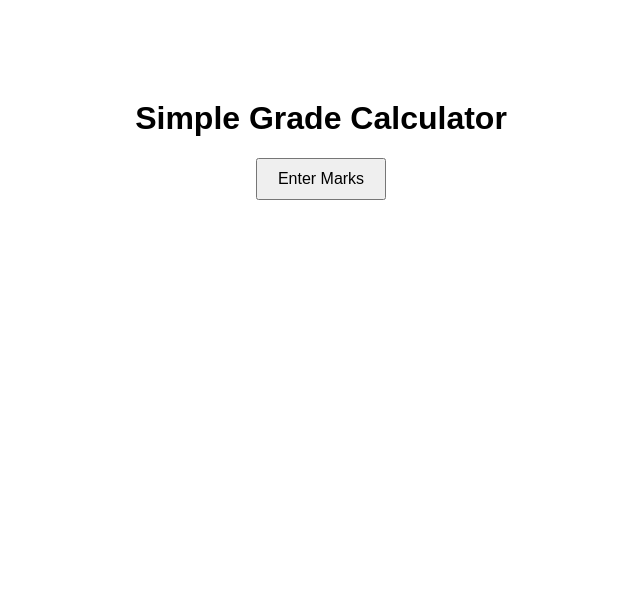
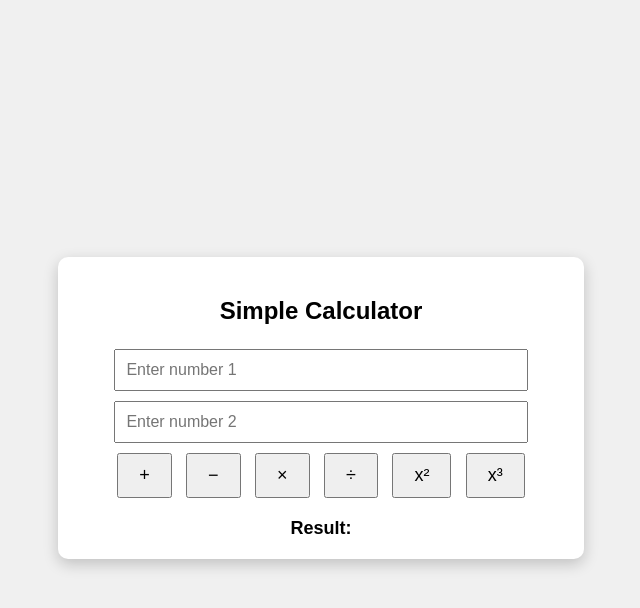
Before and after one commit to Ashton-Benoy/grade-calculator, a plain HTML site: page index.html in a window 1280 px wide. Shown: the whole page, without its empty margins (319-959 px from the left). Drawn offline with Linux system fonts and the light colour scheme; files that its build step writes are made by us from their sources; files whose address does not match are found by name.

Commit message:
Add files via upload

```diff
--- a/index.html
+++ b/index.html
@@ -2,12 +2,27 @@
 <html lang="en">
 <head>
   <meta charset="UTF-8">
-  <title>Grade Calculator</title>
+  <title>Simple Calculator</title>
   <link rel="stylesheet" href="css/style.css">
 </head>
 <body>
-  <h1>Simple Grade Calculator</h1>
-  <button onclick="calculateGrade()">Enter Marks</button>
+
+  <div class="calculator">
+    <h2>Simple Calculator</h2>
+    <input type="number" id="num1" placeholder="Enter number 1">
+    <input type="number" id="num2" placeholder="Enter number 2">
+
+    <div class="buttons">
+      <button onclick="calculate('add')">+</button>
+      <button onclick="calculate('subtract')">−</button>
+      <button onclick="calculate('multiply')">×</button>
+      <button onclick="calculate('divide')">÷</button>
+      <button onclick="square()">x²</button>
+      <button onclick="cube()">x³</button>
+    </div>
+
+    <div id="result">Result: </div>
+  </div>
 
   <script src="js/script.js"></script>
 </body>
--- a/script.js
+++ b/script.js
@@ -1,31 +1,48 @@
-function calculateGrade() {
-  let subject1 = parseFloat(prompt("Enter marks for Subject 1:"));
-  let subject2 = parseFloat(prompt("Enter marks for Subject 2:"));
-  let subject3 = parseFloat(prompt("Enter marks for Subject 3:"));
-  let subject4 = parseFloat(prompt("Enter marks for Subject 4:"));
-  let subject5 = parseFloat(prompt("Enter marks for Subject 5:"));
+function calculate(operation) {
+  let num1 = parseFloat(document.getElementById("num1").value);
+  let num2 = parseFloat(document.getElementById("num2").value);
+  let result;
 
-  let total = subject1 + subject2 + subject3 + subject4 + subject5;
-  let average = total / 5;
-
-  let grade;
-  if (average >= 90) {
-    grade = "A+";
-  } else if (average >= 80) {
-    grade = "A";
-  } else if (average >= 70) {
-    grade = "B";
-  } else if (average >= 60) {
-    grade = "C";
-  } else if (average >= 50) {
-    grade = "D";
+  if (isNaN(num1) || isNaN(num2)) {
+    result = "Please enter both numbers.";
   } else {
-    grade = "F";
+    switch (operation) {
+      case "add":
+        result = num1 + num2;
+        break;
+      case "subtract":
+        result = num1 - num2;
+        break;
+      case "multiply":
+        result = num1 * num2;
+        break;
+      case "divide":
+        if (num2 === 0) {
+          result = "Cannot divide by zero.";
+        } else {
+          result = num1 / num2;
+        }
+        break;
+    }
   }
 
-  alert(
-    "Total Marks: " + total +
-    "\nAverage Marks: " + average.toFixed(2) +
-    "\nGrade: " + grade
-  );
+  document.getElementById("result").innerText = "Result: " + result;
 }
+
+function square() {
+  let num = parseFloat(document.getElementById("num1").value);
+  if (isNaN(num)) {
+    document.getElementById("result").innerText = "Enter a number in box 1.";
+  } else {
+    document.getElementById("result").innerText = "Result: " + (num * num);
+  }
+}
+
+function cube() {
+  let num = parseFloat(document.getElementById("num1").value);
+  if (isNaN(num)) {
+    document.getElementById("result").innerText = "Enter a number in box 1.";
+  } else {
+    document.getElementById("result").innerText = "Result: " + (num * num * num);
+  }
+}
--- a/style.css
+++ b/style.css
@@ -1,11 +1,36 @@
 body {
   font-family: Arial, sans-serif;
-  text-align: center;
-  margin-top: 100px;
+  background-color: #f0f0f0;
+  display: flex;
+  height: 100vh;
+  align-items: center;
+  justify-content: center;
 }
 
-button {
+.calculator {
+  background: white;
+  padding: 20px;
+  border-radius: 10px;
+  box-shadow: 0 5px 15px rgba(0,0,0,0.2);
+  text-align: center;
+}
+
+.calculator input {
+  margin: 5px;
+  padding: 10px;
+  width: 80%;
+  font-size: 16px;
+}
+
+.buttons button {
+  margin: 5px;
   padding: 10px 20px;
-  font-size: 16px;
+  font-size: 18px;
   cursor: pointer;
 }
+
+#result {
+  margin-top: 15px;
+  font-weight: bold;
+  font-size: 18px;
+}
```
